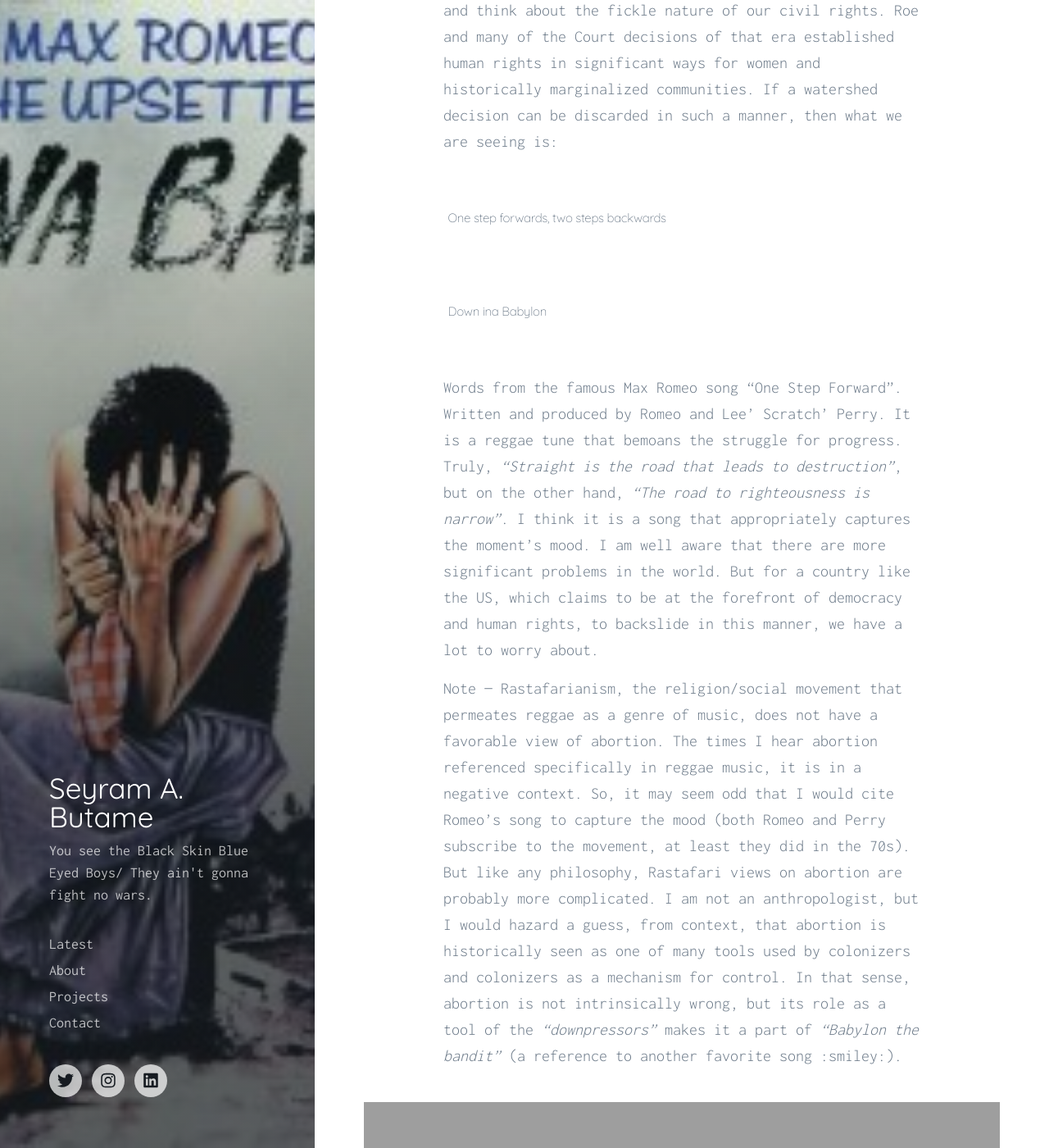
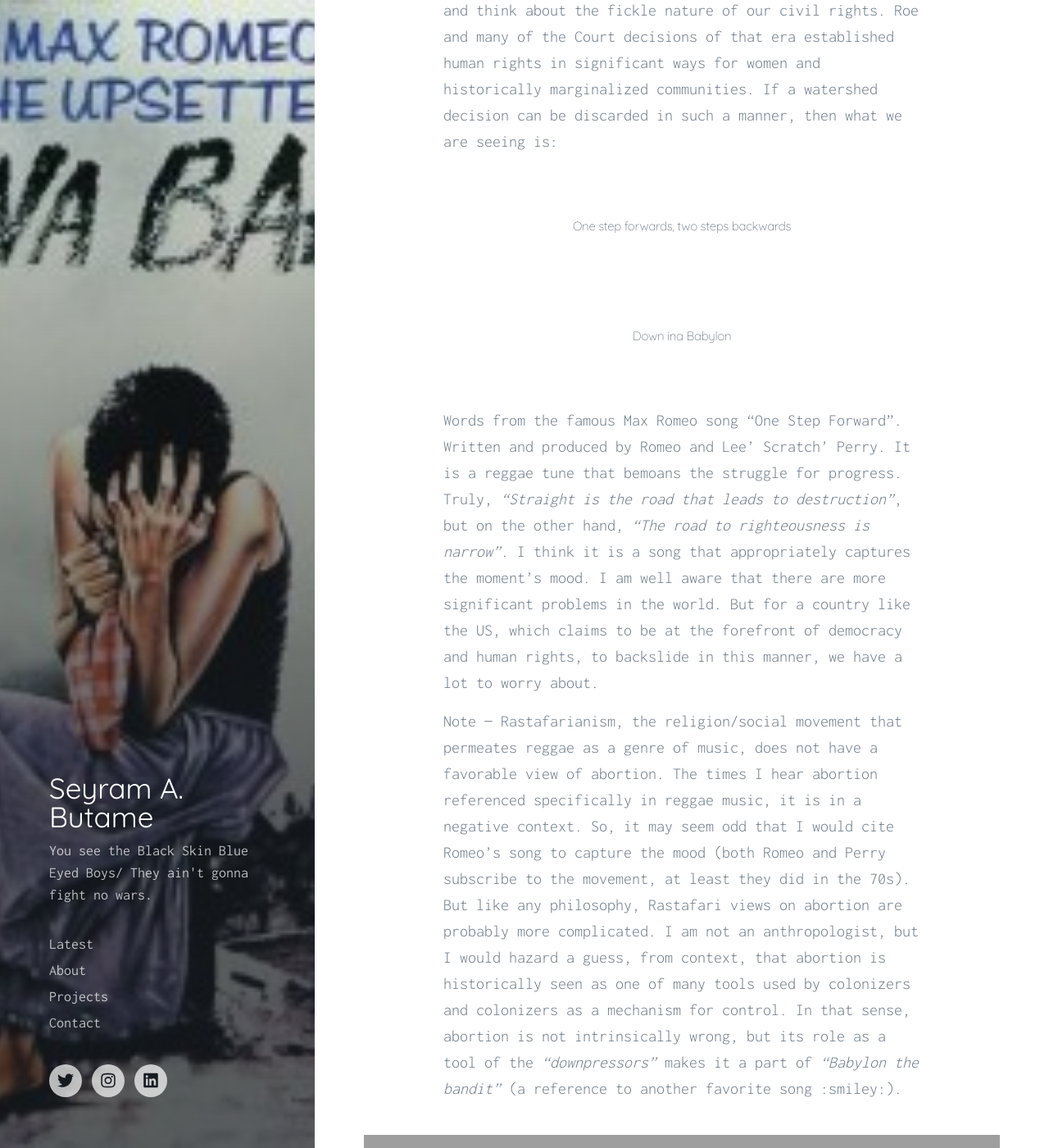
Before and after one commit to butames/blog.github.io, a Jekyll site: the page built from _posts/2022-05-04-MoodMusic.md, in a window 1280 px wide and 1400 px high, scrolled down 412 px. Shown: the whole window at 82% size. Built offline with Jekyll 4.4.1, drawn with Linux system fonts in a browser that asks for light colours; nearby versions of some CDN libraries; grey boxes are pictures that could not be loaded.

Commit message:
Made changes to the scss file.

```diff
--- a/_sass/_includes/_content.scss
+++ b/_sass/_includes/_content.scss
@@ -129,7 +129,8 @@
 
 	blockquote p {
 		max-width: 80%;
-		padding: 25px;
+		padding: 35px;
+		text-align: center;
 	}
 
 	p a {
```
Also changed, not shown: 2 other files.
